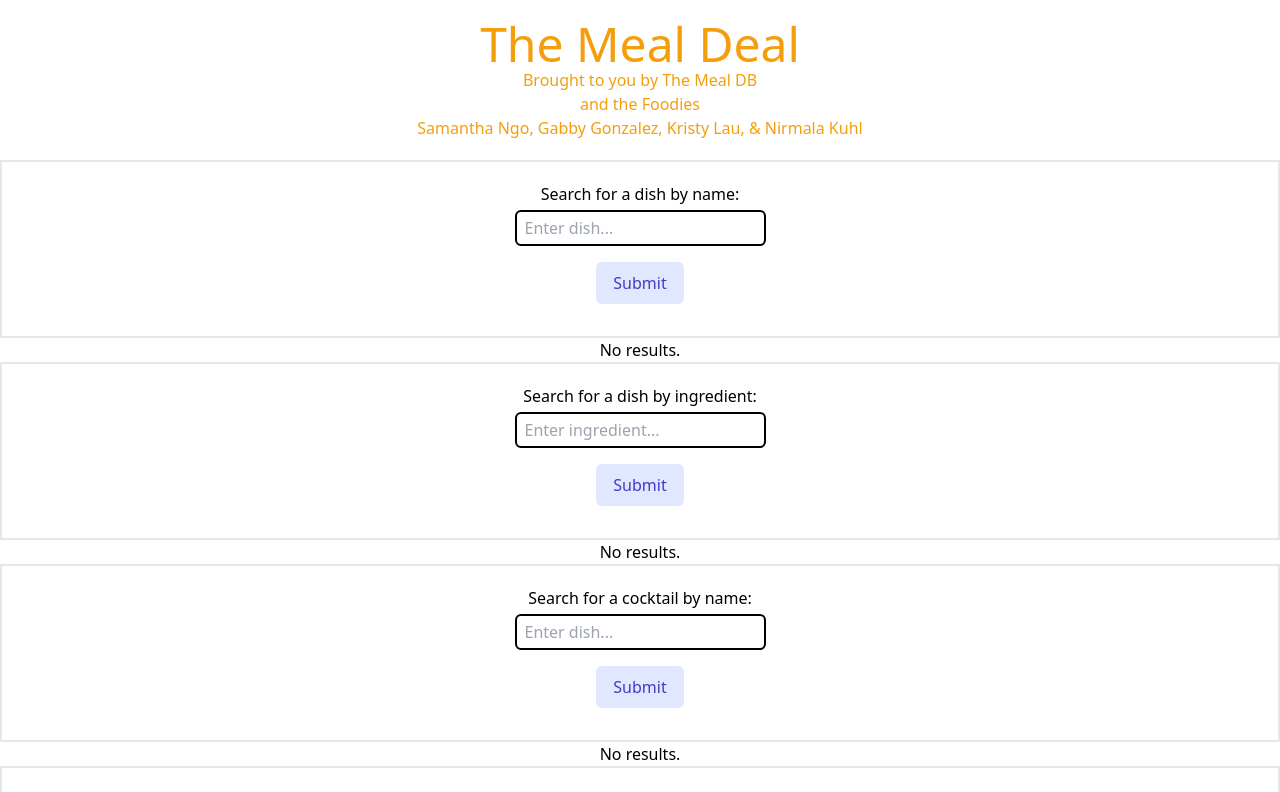
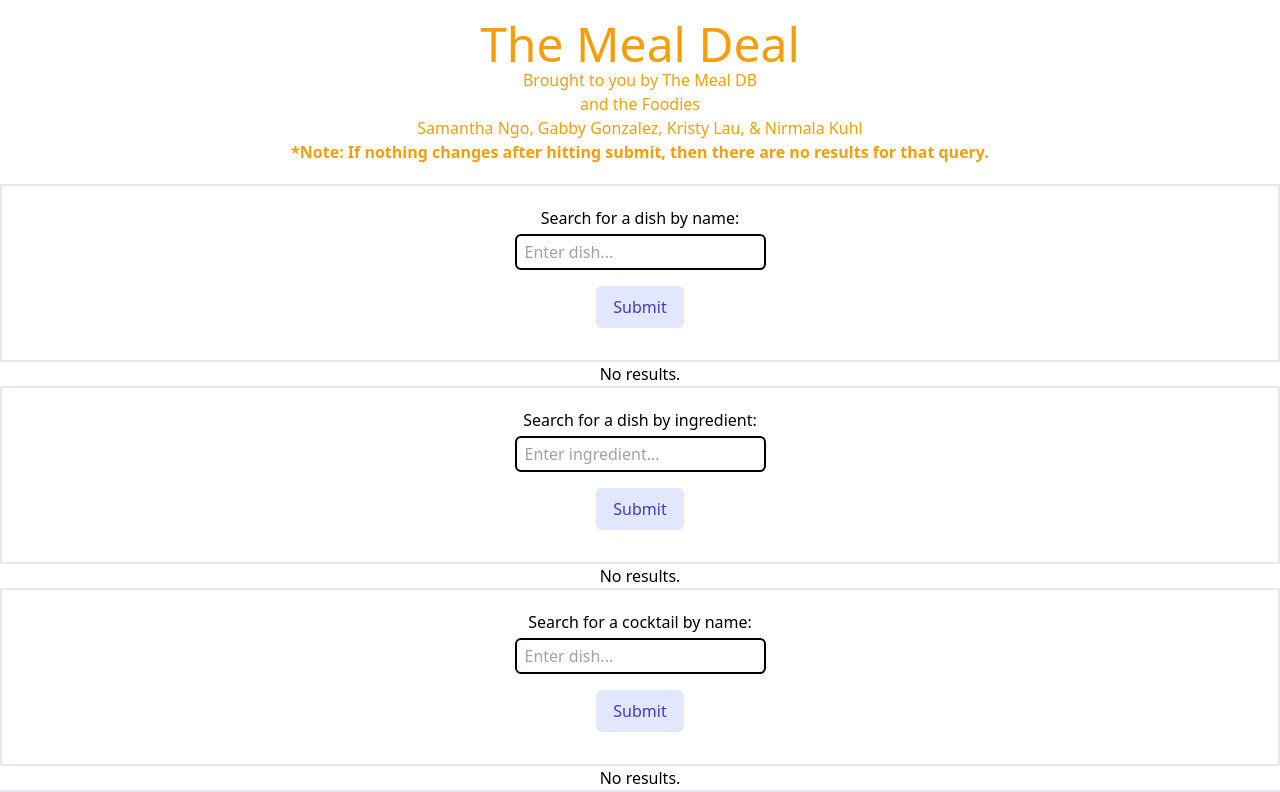
Before and after one commit to sngo103/pracwebdev-assignment6, a React (Create React App) app: page / in a window 1280 px wide. Shown: the top 792 px of the page. Built offline with nearby package versions, Linux system fonts and the light colour scheme.

Commit message:
minor changes

```diff
--- a/src/App.js
+++ b/src/App.js
@@ -16,6 +16,7 @@ function App() {
             <br /> and the Foodies <br />
             Samantha Ngo, Gabby Gonzalez, Kristy Lau, & Nirmala Kuhl
           </h3>
+          <h3 className="font-semibold text-l">*Note: If nothing changes after hitting submit, then there are no results for that query.</h3>
         </div>
       </header>
       <body>
--- a/src/components/CocktailNameSearch.js
+++ b/src/components/CocktailNameSearch.js
@@ -61,9 +61,6 @@ class CocktailNameSearch extends React.Component {
               <div className="font-bold p-1 border-2 col-span-4 row-span-4 justify-center items-center flex">
                 Category: {cocktail.strCategory}
               </div>{" "}
-              <div className="px-2 py-1 border-2 text-left col-span-10 justify-center items-center flex">
-                Recipe: {cocktail.strInstructions}
-              </div>
             </div>
             <br />
           </>
```
